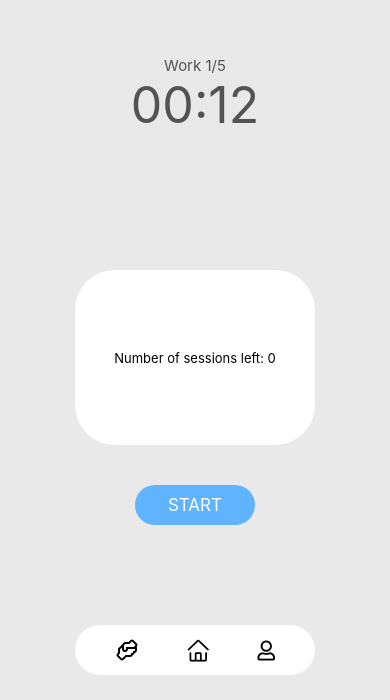
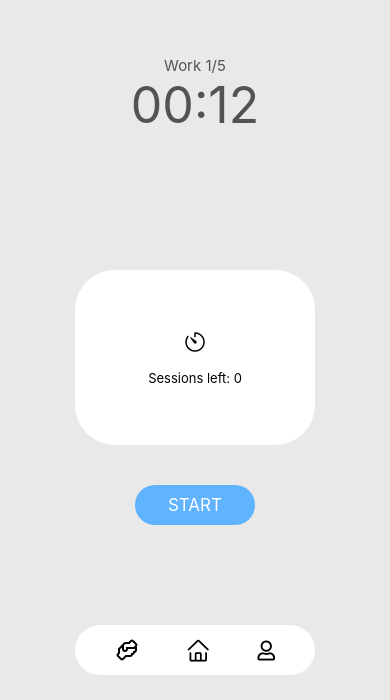
Before and after one commit to martintrifunov/studysprint, a React Native app: screen / in a window 390 px wide. Shown: the part 144-844 px from the top of the page. Built offline with nearby package versions, Linux system fonts and the light colour scheme.

Commit message:
Add Session block dynamic status icons

```diff
--- a/src/TimerBundle/components/TimerSessionBlock.jsx
+++ b/src/TimerBundle/components/TimerSessionBlock.jsx
@@ -1,10 +1,13 @@
 import React, { useEffect, useState } from "react";
 import { View, StyleSheet, Text } from "react-native";
+import { MaterialCommunityIcons } from "@expo/vector-icons";
+import { Ionicons } from "@expo/vector-icons";
 
 const TimerSessionBlock = ({ isTimerRunning, timerMode }) => {
   const [blockState, setBlockState] = useState(undefined);
   const [remainingBreaks, setRemainingBreaks] = useState(0);
   const [remainingSessions, setREmainingSessions] = useState(0);
+  const [iconState, setIconState] = useState(false);
 
   const handleStateChange = () => {
     if (isTimerRunning) {
@@ -13,12 +16,14 @@ const TimerSessionBlock = ({ isTimerRunning, timerMode }) => {
       } else if (timerMode === "Break") {
         setBlockState("Take a break, \nyou've earned it!");
       }
+      setIconState(true);
     } else {
       if (timerMode === "Focus") {
-        setBlockState(`Number of sessions left: ${remainingSessions}`);
+        setBlockState(`Sessions left: ${remainingSessions}`);
       } else if (timerMode === "Break") {
-        setBlockState(`Number of breaks left: ${remainingBreaks}`);
+        setBlockState(`Breaks left: ${remainingBreaks}`);
       }
+      setIconState(false);
     }
   };
 
@@ -28,6 +33,23 @@ const TimerSessionBlock = ({ isTimerRunning, timerMode }) => {
 
   return (
     <View style={styles.blockContainer}>
+      {iconState ?
+        (timerMode === "Focus" ? (
+          <MaterialCommunityIcons
+            name="brain"
+            size={23}
+            color="#50a9fa"
+            style={styles.iconStyle}
+          />
+        ) : (
+          <Ionicons
+            name="leaf-outline"
+            size={22}
+            color="green"
+            style={styles.iconStyle}
+          />
+        )) : <Ionicons name="timer-outline" size={24} color="black" style={styles.iconStyle}/>}
+
       <Text style={styles.textStyle}>{blockState}</Text>
     </View>
   );
@@ -46,8 +68,11 @@ const styles = StyleSheet.create({
   },
   textStyle: {
     fontSize: 13,
-    textAlign: "center"
-  }
+    textAlign: "center",
+  },
+  iconStyle: {
+    marginBottom: 15,
+  },
 });
 
 export default TimerSessionBlock;
```
